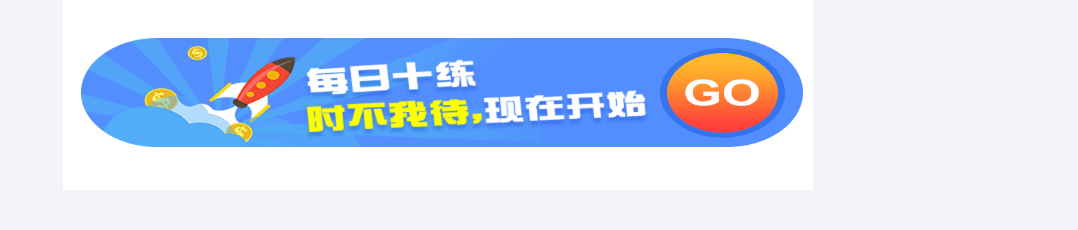
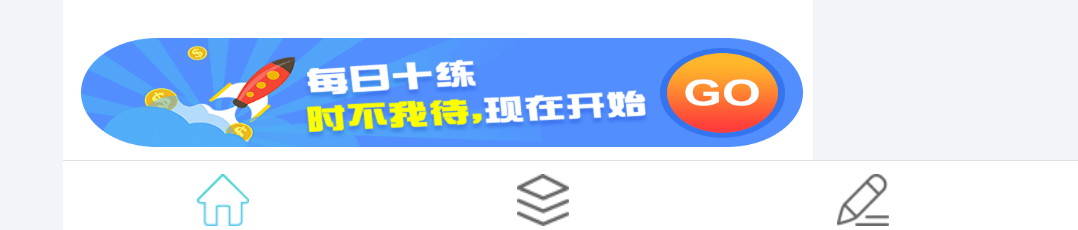
Before and after one commit to MinLaoBan/YY, a plain HTML site: page index.html in a window 1280 px wide. Shown: the part 525-755 px from the top of the page, without its empty margins (202-1280 px from the left). Drawn offline with Linux system fonts and the light colour scheme.

Commit message:
Add files via upload

```diff
--- a/css/index.css
+++ b/css/index.css
@@ -3,6 +3,7 @@ body {
   max-width: 750px;
   margin: 0 auto;
   background-color: #F2F4F7;
+  height: 990px;
 }
 a {
   text-decoration: none;
@@ -223,6 +224,10 @@ a {
   object-fit: cover;
 }
 .footer {
+  position: fixed;
+  bottom: 0;
+  width: 100%;
+  z-index: 1000;
   display: flex;
   justify-content: space-around;
   height: 3.0667rem;
```
